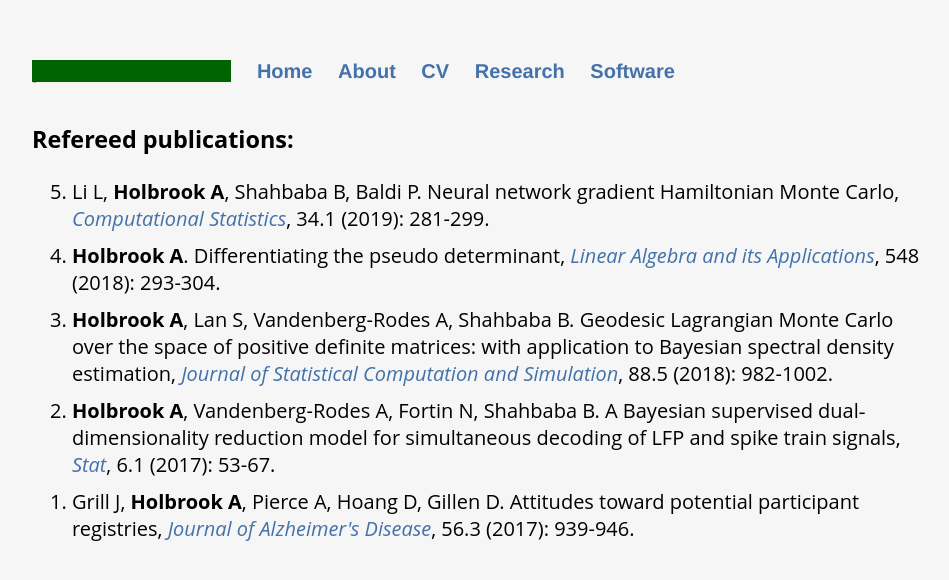
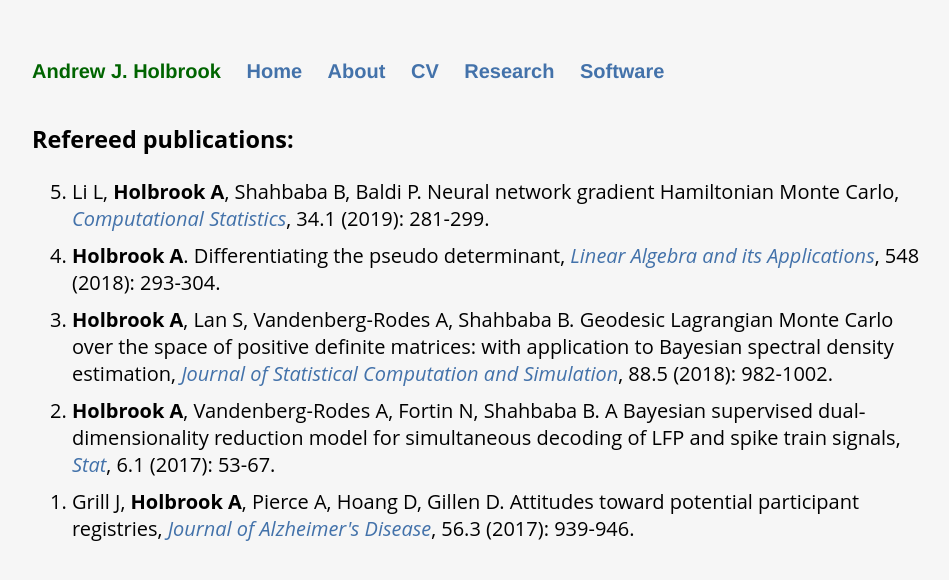
Before and after one commit to andrewjholbrook/andrewjholbrook.github.io, a Jekyll site: the page built from research.html, in a window 1280 px wide. Shown: the top 580 px of the page, without its empty margins (160-1109 px from the left). Built offline with Jekyll 4.4.1, drawn with Linux system fonts in a browser that asks for light colours.

Commit message:
Update default.html

```diff
--- a/_layouts/default.html
+++ b/_layouts/default.html
@@ -8,7 +8,7 @@
 		<body>
 			<nav>
 	    		<ul>
-				<li><a class="selected">| Andrew J. Holbrook</a></li>
+				<li><font color=darkgreen> Andrew J. Holbrook</font></li>
 	        		<li><a href="/">Home</a></li>
 		        	<li><a href="/about">About</a></li>
 	        		<li><a href="/cv">CV</a></li>
```
